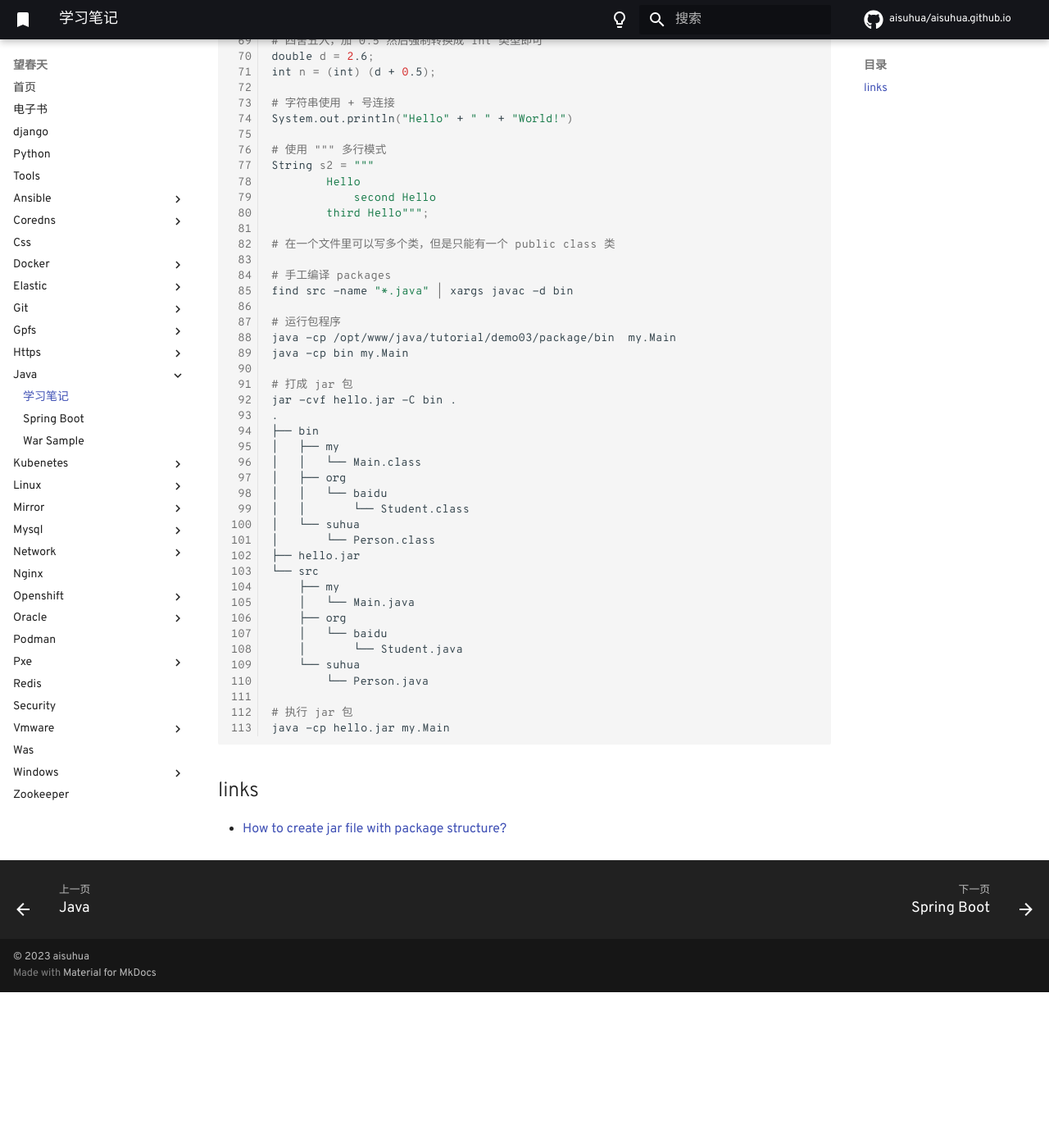
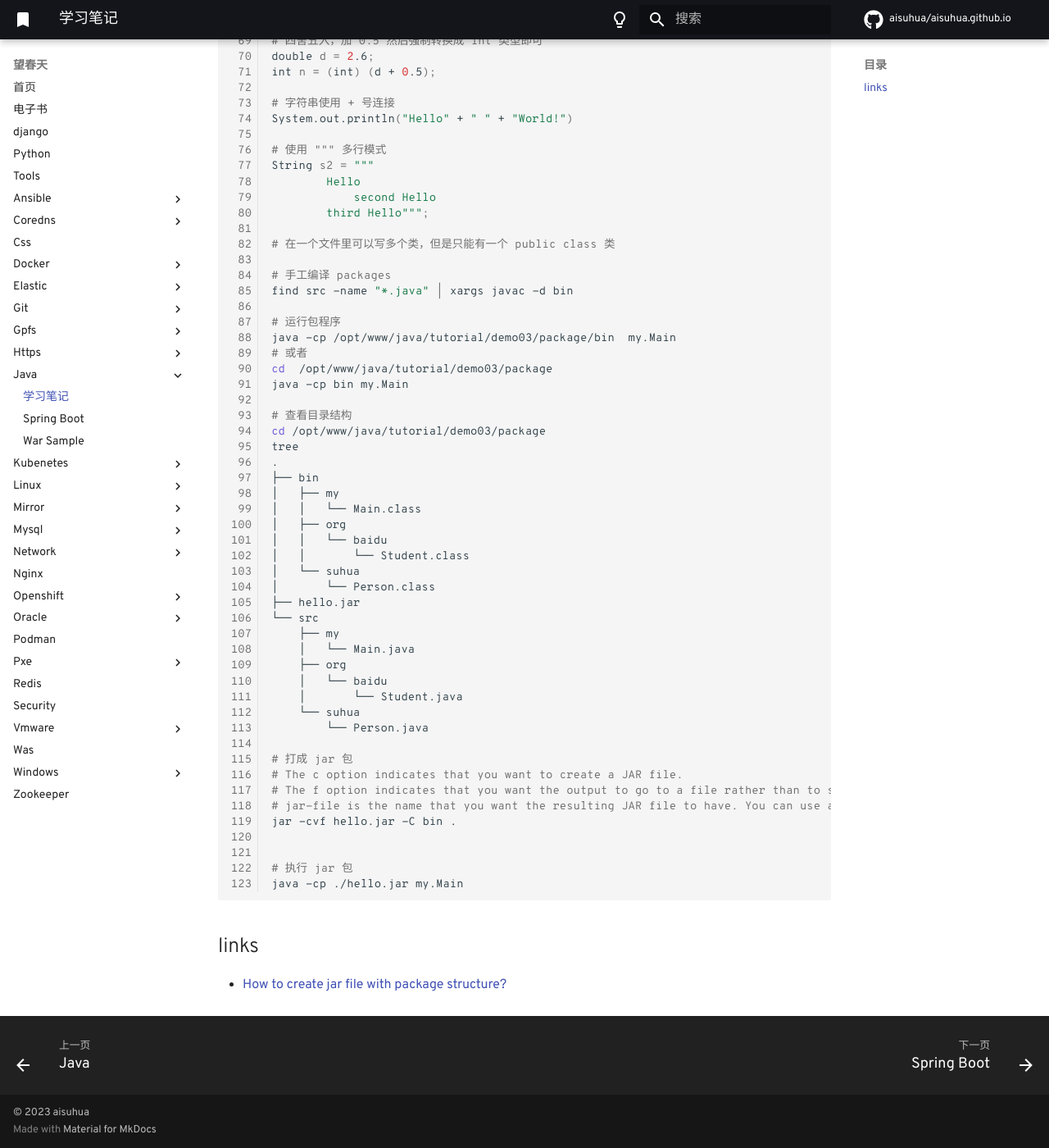
Before and after one commit to aisuhua/aisuhua.github.io, an MkDocs documentation site: the page built from docs/java/notes.md, in a window 1280 px wide and 1400 px high, scrolled down 1443 px. Shown: the whole window at 82% size. Built offline with MkDocs 1.6.1 and Material for MkDocs 9.7.7, drawn with Linux system fonts in a browser that asks for light colours; comment, search, counter and statistics services are not loaded; before the commit the page ends 2653 px from its top, so only the background shows below that.

Commit message:
notes.md chage.md

````diff
--- a/docs/java/notes.md
+++ b/docs/java/notes.md
@@ -89,10 +89,13 @@ find src -name "*.java" | xargs javac -d bin
 
 # 运行包程序
 java -cp /opt/www/java/tutorial/demo03/package/bin  my.Main
+# 或者
+cd  /opt/www/java/tutorial/demo03/package
 java -cp bin my.Main
 
-# 打成 jar 包
-jar -cvf hello.jar -C bin .
+# 查看目录结构
+cd /opt/www/java/tutorial/demo03/package
+tree
 .
 ├── bin
 │   ├── my
@@ -112,8 +115,15 @@ jar -cvf hello.jar -C bin .
     └── suhua
         └── Person.java
 
+# 打成 jar 包
+# The c option indicates that you want to create a JAR file.
+# The f option indicates that you want the output to go to a file rather than to stdout.
+# jar-file is the name that you want the resulting JAR file to have. You can use any filename for a JAR file. By convention, JAR filenames are given a .jar extension, though this is not required.
+jar -cvf hello.jar -C bin .
+
+
 # 执行 jar 包
-java -cp hello.jar my.Main
+java -cp ./hello.jar my.Main
 ```
 
 ## links
````
